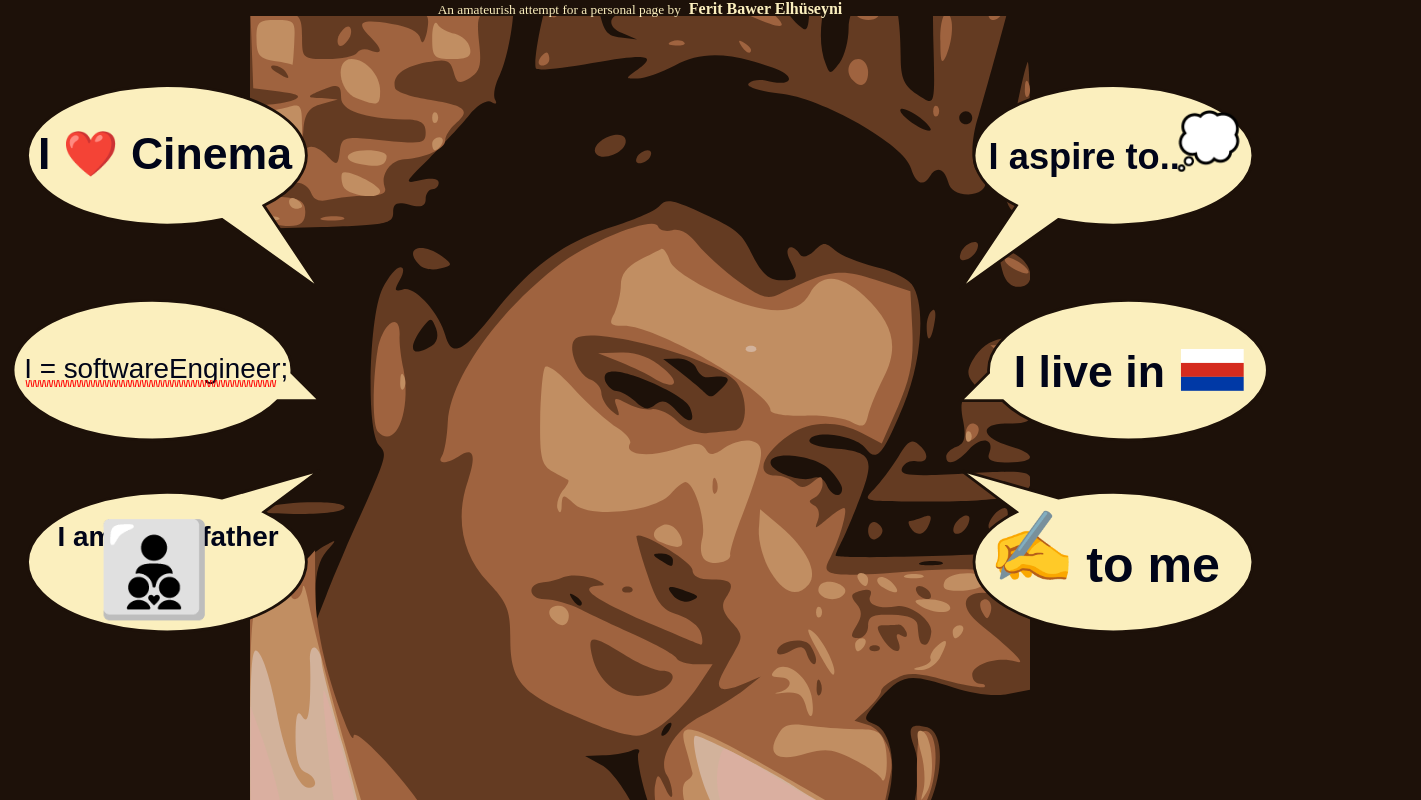
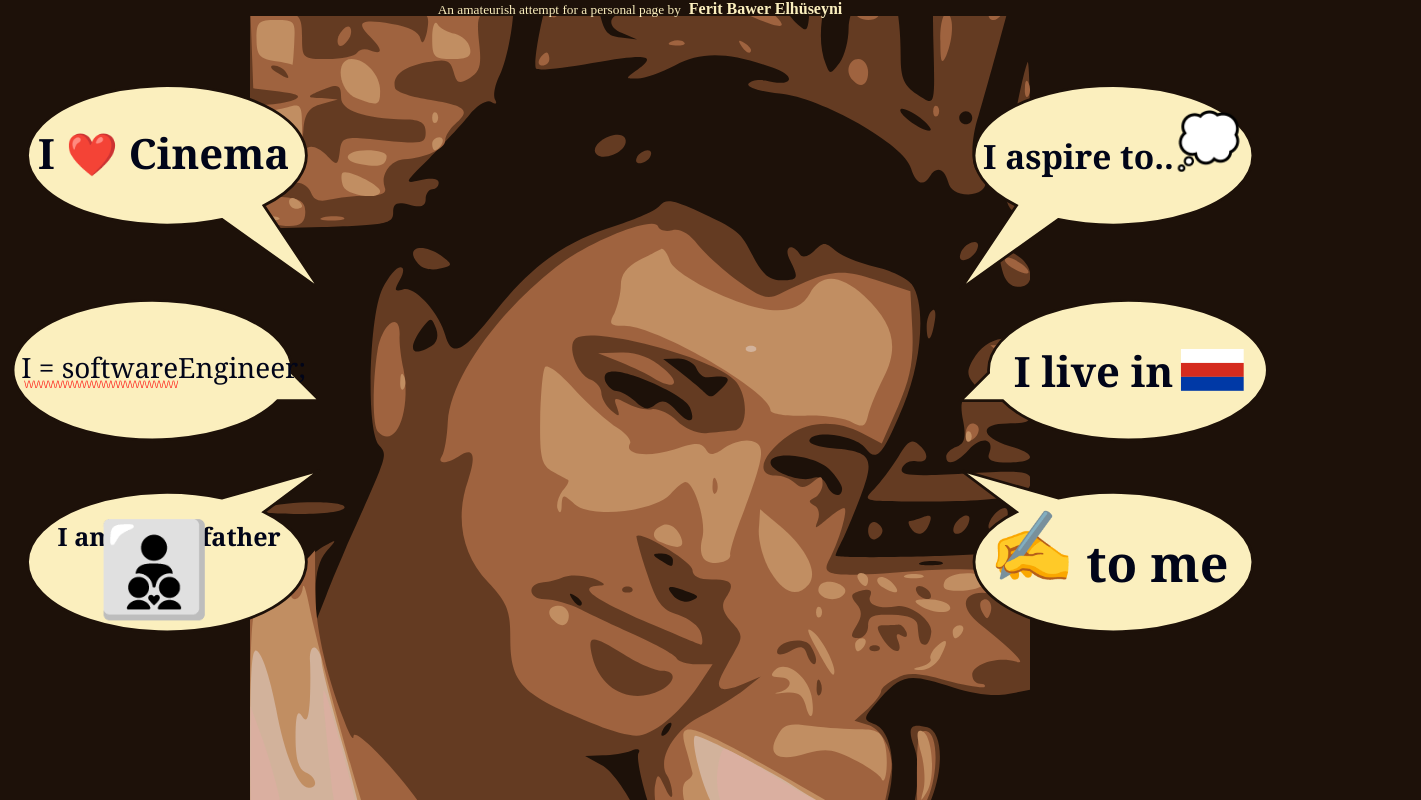
Before and after one commit to febael/febael.github.io, a plain HTML site: page index.html in a window 1280 px wide. Shown: the top 800 px of the page, 1421 px wide, since content can reach past the window. Drawn offline with Linux system fonts and the light colour scheme.

Commit message:
changed fonts

```diff
--- a/index.html
+++ b/index.html
@@ -28,11 +28,11 @@
     #sb {
       width: 98%;
       margin-left: 1%;
-      position: fixed
+      position: absolute
     }
 
     #p {
-      position: fixed;
+      position: absolute;
       vertical-align: top;
       height: 94%;
       width: 100%;
@@ -107,20 +107,20 @@
             d="M 180 90 A 100 50 0 1 0 150 100 L 220 150 Z M 200 210 A 100 50 0 1 0 190 230 L 220 230 Z M 150 300 A 100 50 0 1 0 180 310 L 220 280 Z M 720 90 A 100 50 0 1 1 750 100 L 680 150 Z M 700 210 A 100 50 0 1 1 710 230 L 680 230 Z M 750 300 A 100 50 0 1 1 720 310 L 680 280 Z"
           />
         </g>
-        <text x="18" y="64" style="fill: #010519; font: bold 32px sans-serif">I ❤️ Cinema</text>
-        <text x="700" y="64" style="fill: #010519; font: bold 26px sans-serif">I aspire to..</text>
-        <text x="834" y="57" style="font: 38px sans-serif">💭</text>
-        <text x="8" y="214" style="fill: #010519; font: 20px sans-serif">I = softwareEngineer;</text>
-        <text x="718" y="220" style="fill: #010519; font: bold 32px sans-serif">I live in</text>
+        <text x="18" y="64" style="fill: #010519; font: bold 30px georgia">I ❤️ Cinema</text>
+        <text x="696" y="64" style="fill: #010519; font: bold 24px georgia">I aspire to..</text>
+        <text x="834" y="57" style="font: 38px georgia">💭</text>
+        <text x="6" y="214" style="fill: #010519; font: 20px georgia">I = softwareEngineer;</text>
+        <text x="8" y="220" style="fill: red; font: bold 6px georgia">\/\/\/\/\/\/\/\/\/\/\/\/\/\/\/\/\/\/\/\/\/\/\/\/\/\/\/\/\/\/\/\/</text>
+        <text x="718" y="220" style="fill: #010519; font: bold 30px georgia">I live in</text>
         <rect x="838" y="193" fill="#fff" width="45" height="10"/>
         <rect x="838" y="203" fill="#d52b1e" width="45" height="10"/>
         <rect x="838" y="213" fill="#0039a6" width="45" height="10"/>
-        <text x="9" y="220" style="fill: red; font: bold 6px sans-serif">\/\/\/\/\/\/\/\/\/\/\/\/\/\/\/\/\/\/\/\/\/\/\/\/\/\/\/\/\/\/\/\/\/\/\/\/\/\/\/\/\/\/\/\/\/\/\/\/\/\/\/\/\/\/</text>
-        <text x="32" y="334" style="fill: #010519; font: bold 20px sans-serif">I am a</text>
-        <text x="135" y="334" style="fill: #010519; font: bold 20px sans-serif">father</text>
-        <text x="60" y="374" style="fill: #010519; font: 66px sans-serif">👨‍👦‍👦</text>
-        <text x="700" y="352" style="font: 50px sans-serif">✍️</text>
-        <text x="770" y="360" style="fill: #010519; font: bold 36px sans-serif">to me</text>
+        <text x="32" y="334" style="fill: #010519; font: bold 18px georgia">I am a</text>
+        <text x="135" y="334" style="fill: #010519; font: bold 18px georgia">father</text>
+        <text x="60" y="374" style="fill: #010519; font: 66px georgia">👨‍👦‍👦</text>
+        <text x="700" y="352" style="font: 50px georgia">✍️</text>
+        <text x="770" y="360" style="fill: #010519; font: bold 36px georgia">to me</text>
       </svg>
     </div>
     <div id="p">
```
